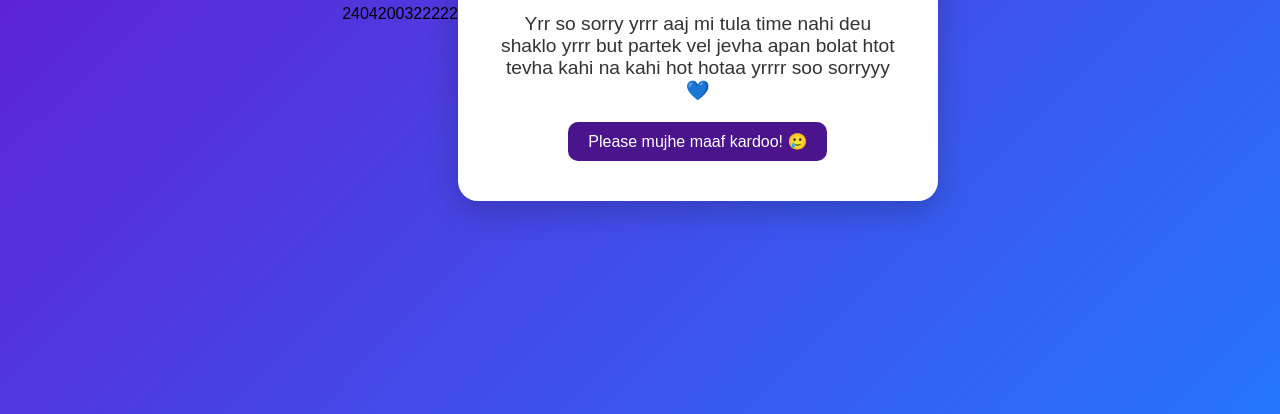
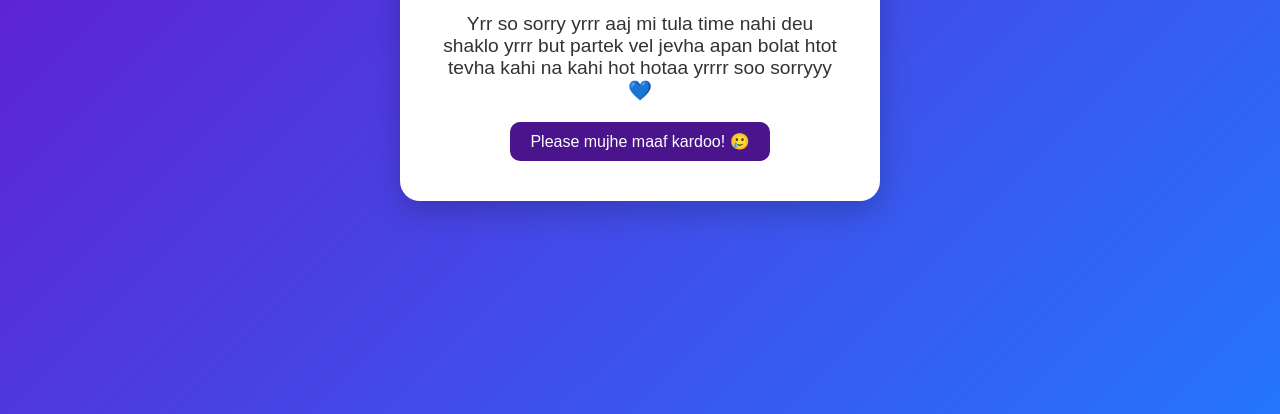
Before and after one commit to aryanvarm/sorry, a plain HTML site: page index.html in a window 1280 px wide. Shown: the part 386-800 px from the top of the page. Drawn offline with Linux system fonts and the light colour scheme.

Commit message:
Update index.html

```diff
--- a/index.html
+++ b/index.html
@@ -73,7 +73,7 @@
         }
     </style>
 </head>
-<body>2404200322222
+<body>
     <div class="container">
         <h1>Sorrry Pranaleeee 😔</h1>
         <p>Yrr so sorry yrrr aaj mi tula time nahi deu shaklo yrrr but partek vel jevha apan bolat htot tevha kahi na kahi hot hotaa yrrrr soo sorryyy  💙</p>
```
